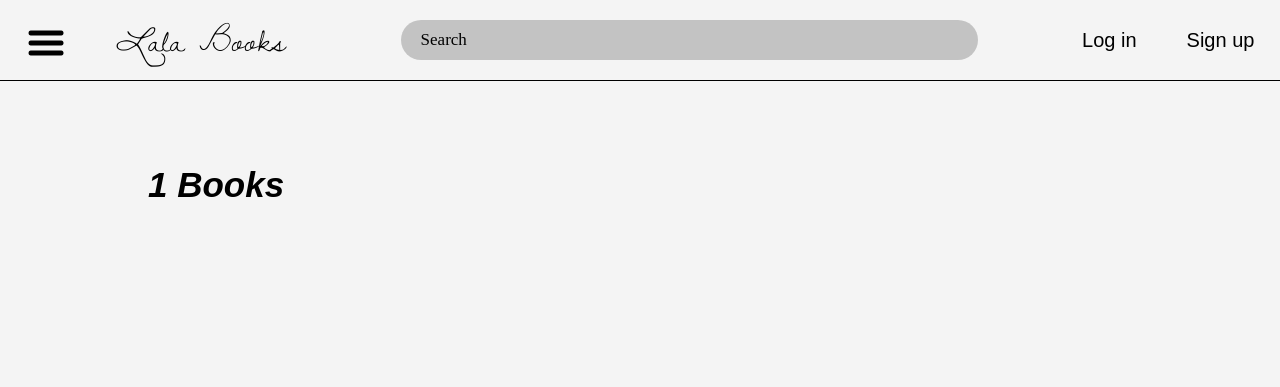
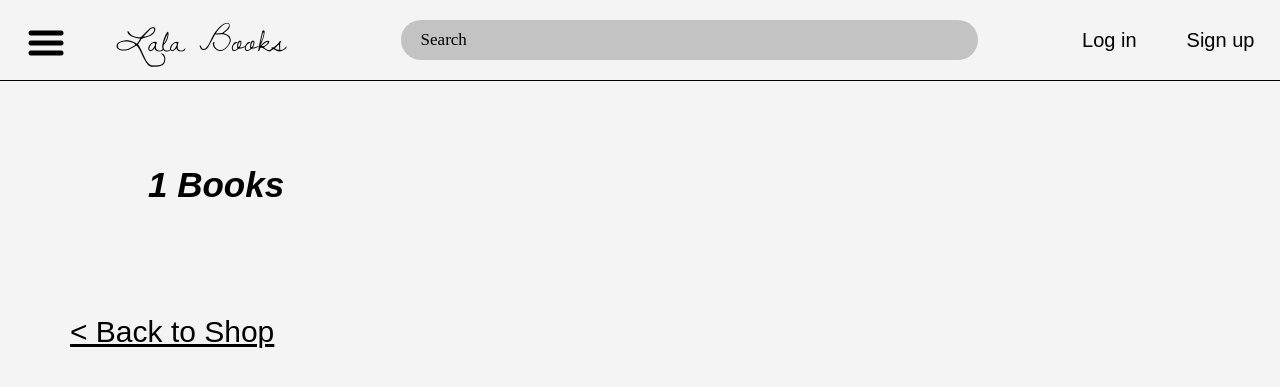
Before and after one commit to VinhPhamAI/ecommerce-website, a Django app: page /books/1/ in a window 1280 px wide. Shown: the top 387 px of the page. Run offline with Django 5.2, Linux system fonts and the light colour scheme; data that the repository does not hold is empty; some web fonts are replaced.

Commit message:
book-list bug

```diff
--- a/ecommerce_app/static/css/book_list.css
+++ b/ecommerce_app/static/css/book_list.css
@@ -41,7 +41,21 @@ body::-webkit-scrollbar {
 html {
     scrollbar-width: none;
 }
-
+.shop-container {
+  align-self: center;
+  display: flex;
+  margin: 50px 0 0 70px;
+  margin-bottom: 100px;
+  gap: 50px;
+  flex-wrap: wrap;
+  justify-content: space-between;
+  padding-right: 6vw;
+}
+.back-link {
+  color: #000;
+  font: 500 30px Raleway, sans-serif;
+  margin-top: 20px;
+}
 .nav-container {
     position: relative;
     /* align-self: stretch; */
--- a/ecommerce_app/templates/book_list.html
+++ b/ecommerce_app/templates/book_list.html
@@ -18,6 +18,7 @@
             <div class="books-grid">
                 {% for book in books %}
                 <div class="book-item">
+                    <a href="{% url 'book_detail' book.isbn %}">
                         <img src="{{ book.image_url_l }}" alt="{{ book.title }}" style="width: 200px; height: auto;">
                         <div class='book-info'>
                             <div class='book-info-name'>
@@ -27,10 +28,15 @@
                                 <p>${{ book.price }}</p>
                             </div>
                         </div>
+                    </a>
                 </div>
                 {% endfor %}
             </div>
         </section>
+
     </main>
+    <section class="shop-container">
+        <a href="{% url 'landing_page' %}" class="back-link">&lt; Back to Shop</a>
+    </section>
 </body>
 </html>
--- a/ecommerce_app/templates/nav_bar_bookdetail.html
+++ b/ecommerce_app/templates/nav_bar_bookdetail.html
@@ -4,11 +4,11 @@
             <div class="burger-menu">
                 <img src="../../static/img/burgerblack.png" alt="Menu" class="logo-image" />
                 <div class="dropdown-content burger-dropdown">
-                    <a href="#" class="dropdown-item">Book type 1</a>
-                    <a href="#" class="dropdown-item">Book type 2</a>
-                    <a href="#" class="dropdown-item">Book type 3</a>
-                    <a href="#" class="dropdown-item">Book type 4</a>
-                    <a href="#" class="dropdown-item">Book type 5</a>
+                    <a href="{% url 'book_list' genre='Fiction' %}" class="dropdown-item">Fiction</a>
+                    <a href="{% url 'book_list' genre='Philosophy' %}" class="dropdown-item">Philosophy</a>
+                    <a href="{% url 'book_list' genre='Romance' %}" class="dropdown-item">Romance</a>
+                    <a href="{% url 'book_list' genre='Horror' %}" class="dropdown-item">Horror</a>
+                    <a href="{% url 'book_list' genre='Mystery' %}" class="dropdown-item">Mystery</a>
                 </div>
             </div>
             <h1 class="brand-name">Lala Books</h1>
```
Also changed, not shown: ecommerce_app/templates/nav_bar.html (+5 -5 lines). Lines whose indentation alone changed are shown as unchanged.
